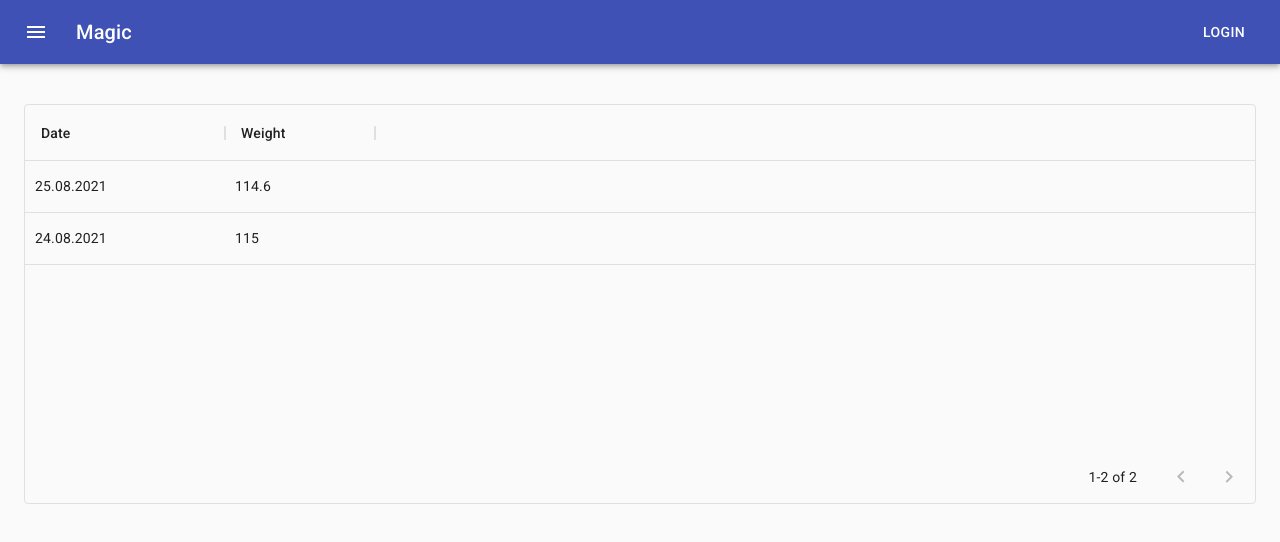
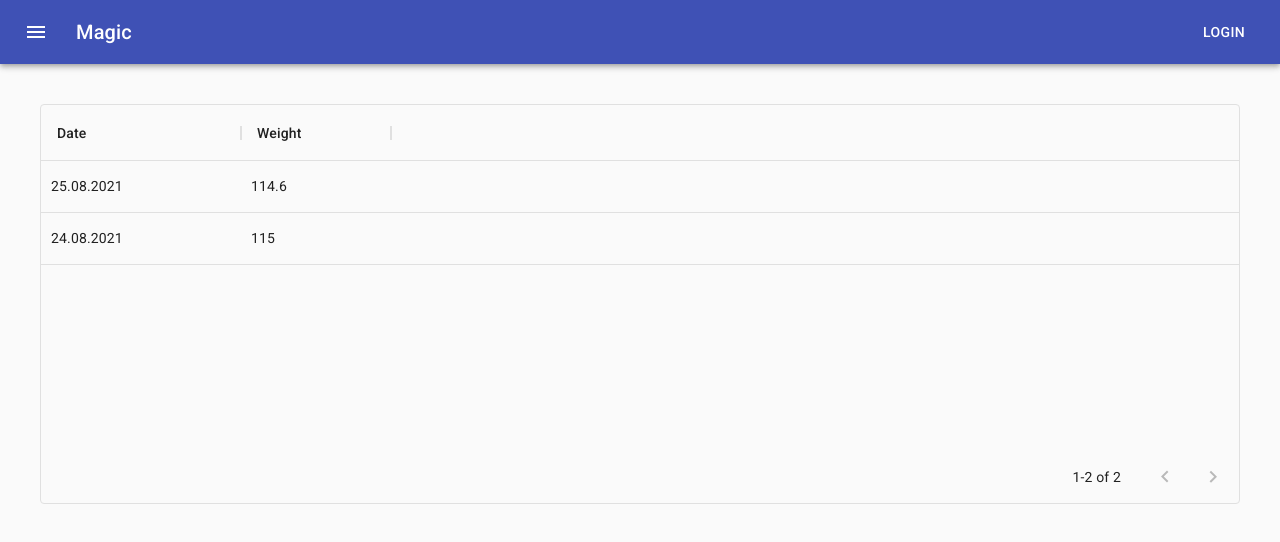
Before and after one commit to fernandokokocha/magic-frontend, a React (Create React App) app: page / in a window 1280 px wide. Shown: the top 542 px of the page. Built offline with nearby package versions, Linux system fonts and the light colour scheme.

Commit message:
Use flex container
According to documentation, this is the preffered kind of container.
See: https://material-ui.com/components/data-grid/layout

```diff
--- a/src/App.tsx
+++ b/src/App.tsx
@@ -6,7 +6,7 @@ import Button from "@material-ui/core/Button";
 import IconButton from "@material-ui/core/IconButton";
 import MenuIcon from "@material-ui/icons/Menu";
 import MagicTable from "./components/MagicTable";
-import { Box, Container, CssBaseline } from "@material-ui/core";
+import { Box, CssBaseline } from "@material-ui/core";
 
 const useStyles = makeStyles((theme: Theme) =>
   createStyles({
@@ -44,10 +44,10 @@ function App() {
           <Button color="inherit">Login</Button>
         </Toolbar>
       </AppBar>
-      <Box mt={5}>
-        <Container>
+      <Box m={5}>
+        <Box display="flex">
           <MagicTable />
-        </Container>
+        </Box>
       </Box>
     </div>
   );
```
